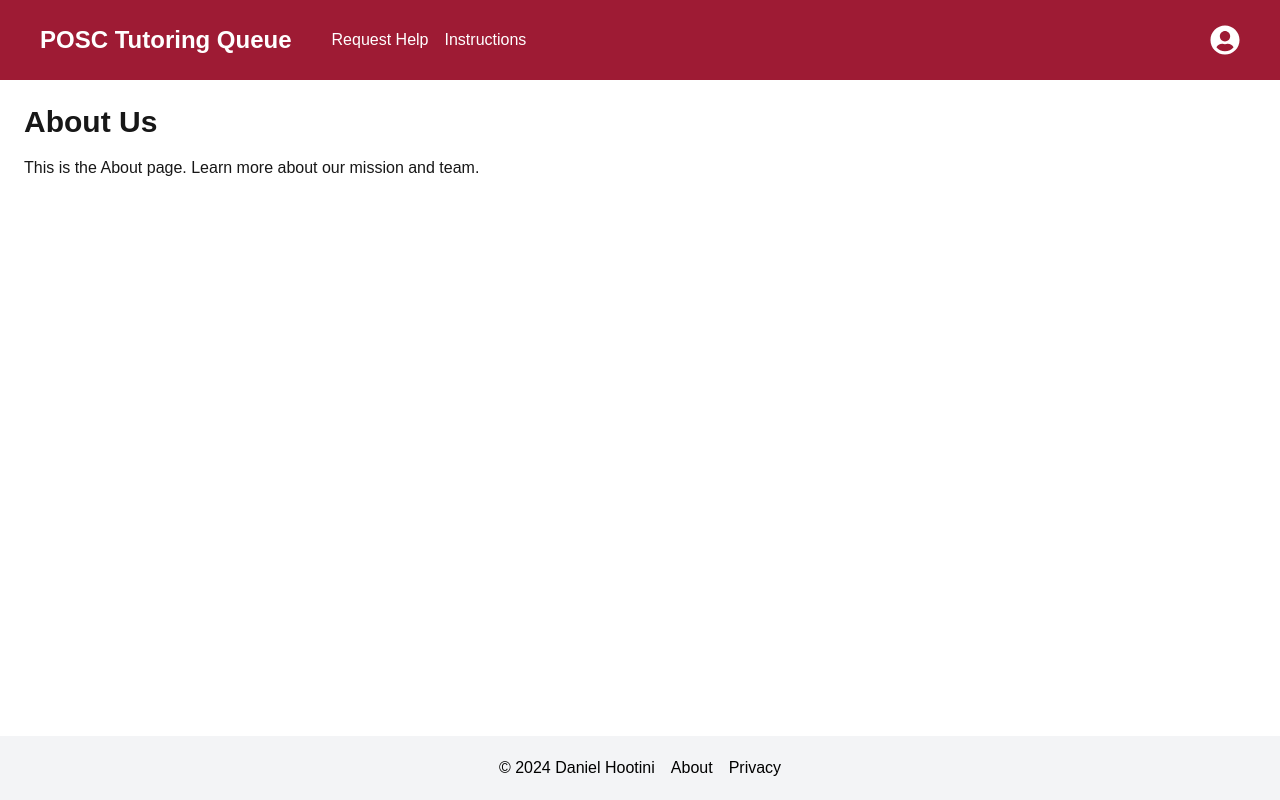
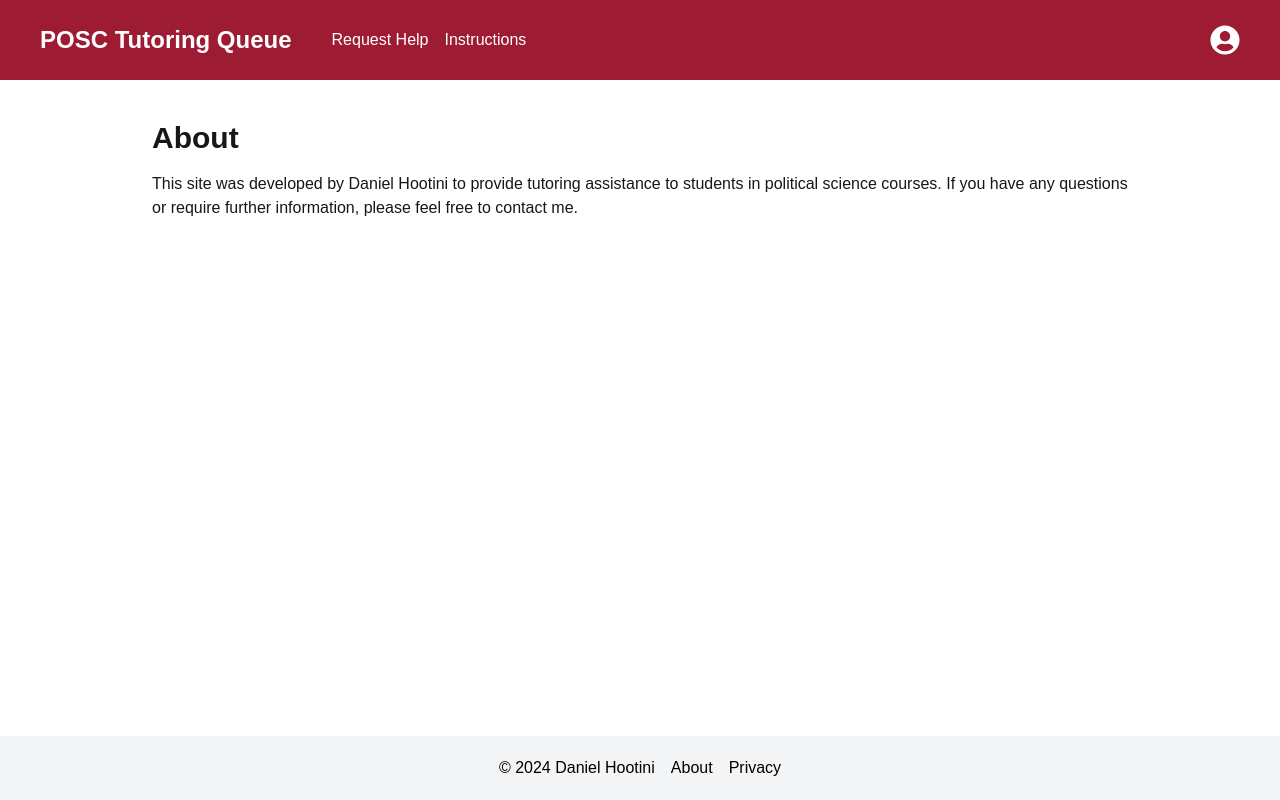
Before and after one commit to DanielH987/tutoring-queue, a Next.js app: page /about in a window 1280 px wide. Built offline with nearby package versions, Linux system fonts and the light colour scheme.

Commit message:
feat: Update AboutPage component with new content
The AboutPage component has been updated to include new content that provides information about the company or organization. This change enhances the user experience by providing a dedicated page for the about section.

```diff
--- a/app/about/page.tsx
+++ b/app/about/page.tsx
@@ -1,10 +1,12 @@
 const AboutPage = () => {
-    return (
-      <div className="p-6">
-        <h1 className="text-3xl font-bold mb-4">About Us</h1>
-        <p>This is the About page. Learn more about our mission and team.</p>
-      </div>
-    );
+  return (
+    <div className="p-6 text-left max-w-screen-lg mx-auto">
+      <h1 className="text-3xl font-bold mb-4 mt-4">About</h1>
+      <p>
+        This site was developed by Daniel Hootini to provide tutoring assistance to students in political science courses. If you have any questions or require further information, please feel free to contact me.
+      </p>
+    </div>
+  );
 };
 
 export default AboutPage;
```
